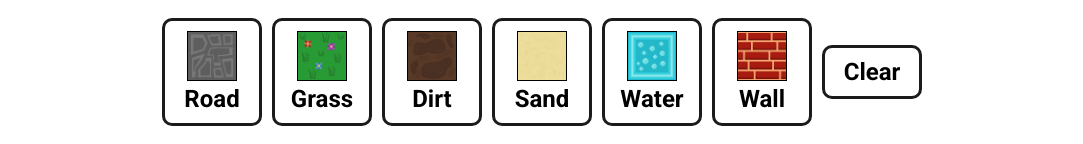
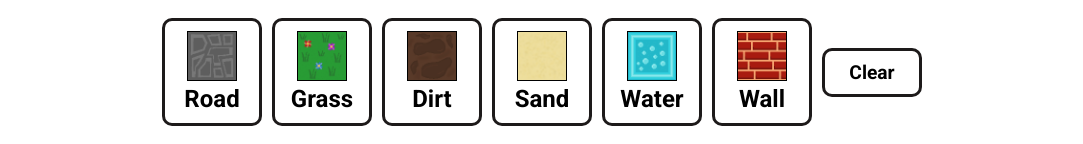
Before and after one commit to ensarhamzic/artificial-intelligence-client, a React (Create React App) app: page / in a window 1280 px wide. Shown: the part 347-491 px from the top of the page, without its empty margins (98-1181 px from the left). Built offline with nearby package versions, Linux system fonts and the light colour scheme.

Commit message:
ui improved

```diff
--- a/src/components/PyTanja/PyTanja.js
+++ b/src/components/PyTanja/PyTanja.js
@@ -9,8 +9,6 @@ import classes from "./PyTanja.module.css"
 // TODO: Mogucnost sakrivanja putanje agenta
 // TODO: Score tj. price u donjem uglu
 // TODO: Modali za agente i cene polja
-// TODO: Biranje agenta ili tipa polja preko brojeva (npr kad stisnemo 1 izabere se trava itd)
-// TODO: kada klikne jedan put start disabluj start da ne moze vise da stiska dok se ne zavrsi algoritam
 
 const defaultMap = []
 
@@ -93,6 +91,8 @@ const PyTanja = () => {
   const clearMap = () => {
     if (isRunning) return
     setMap(createEmptyMap(map.length, map[0].length))
+    setAgentPosition([0, 0])
+    setFinishPosition([map.length - 1, map[0].length - 1])
   }
 
   const setMapSize = () => {
@@ -157,6 +157,7 @@ const PyTanja = () => {
 
   const onStart = useCallback(async () => {
     if (isRunning) return
+    console.log("start")
     if (map.some((row) => row.some((tile) => !tile))) {
       // map has some null fields
       NotificationManager.error("Map is not completely built", "Error!", 3000)
--- a/src/components/PyTanja/PyTanja.module.css
+++ b/src/components/PyTanja/PyTanja.module.css
@@ -34,6 +34,11 @@
   cursor: pointer;
   font-size: 1rem;
   font-weight: bold;
+  transition: 0.2s;
+}
+
+.mapSize button:hover {
+  background-color: rgba(61, 61, 61, 0.2);
 }
 
 .mapSize input {
@@ -60,8 +65,9 @@
   background: none;
   font-size: 1.4rem;
   font-weight: bold;
+  transition: 0.2s;
 }
 
 .controls button:hover {
-  background: #ccc;
+  background-color: rgba(61, 61, 61, 0.2);
 }
--- a/src/components/PyTanjaAgentSelector/PyTanjaAgentSelector.module.css
+++ b/src/components/PyTanjaAgentSelector/PyTanjaAgentSelector.module.css
@@ -13,6 +13,11 @@
   padding: 10px;
   cursor: pointer;
   width: 100px;
+  transition: 0.2s;
+}
+
+.agent:hover:not(.agentActive) {
+  background-color: rgba(61, 61, 61, 0.2);
 }
 
 .agent p {
--- a/src/components/PyTanjaMap/PyTanjaMap.js
+++ b/src/components/PyTanjaMap/PyTanjaMap.js
@@ -36,8 +36,8 @@ const Tile = ({
     },
   })
   const dStyle = {
-    opacity: isOver ? 0.5 : 1,
-    backgroundColor: isOver ? "teal" : "white",
+    opacity: isOver ? 0.2 : 1,
+    backgroundColor: isOver ? "black" : "white",
   }
 
   const {
--- a/src/components/PyTanjaMap/PyTanjaMap.module.css
+++ b/src/components/PyTanjaMap/PyTanjaMap.module.css
@@ -79,7 +79,8 @@
 .circle {
   font-weight: bold;
   font-size: 1.3rem;
-  background-color: rgb(113, 113, 254);
+  background-color: rgb(255, 243, 135);
+  border: 2px solid black;
   width: 40px;
   height: 40px;
   display: flex;
--- a/src/components/PyTanjaTileSelector/PyTanjaTileSelector.js
+++ b/src/components/PyTanjaTileSelector/PyTanjaTileSelector.js
@@ -46,9 +46,9 @@ const PyTanjaTileSelector = ({ onTileSelect, selectedTile, onClearMap }) => {
         />
       ))}
 
-      <div className={classes.tile} onClick={onClearMap}>
-        <p>Clear</p>
-      </div>
+      <button className={classes.button} onClick={onClearMap}>
+        Clear
+      </button>
     </div>
   )
 }
--- a/src/components/PyTanjaTileSelector/PyTanjaTileSelector.module.css
+++ b/src/components/PyTanjaTileSelector/PyTanjaTileSelector.module.css
@@ -13,11 +13,32 @@
   padding: 10px;
   cursor: pointer;
   width: 100px;
+  transition: 0.2s;
+}
+
+.tile:hover:not(.tileActive) {
+  background-color: rgba(61, 61, 61, 0.2);
 }
 
 .tile p {
   font-size: 1.5rem;
   font-weight: bold;
+}
+
+.button {
+  border: 3px solid rgb(29, 26, 26);
+  border-radius: 10px;
+  padding: 10px;
+  cursor: pointer;
+  width: 100px;
+  font-size: 1.2rem;
+  font-weight: bold;
+  background-color: white;
+  transition: 0.2s;
+}
+
+.button:hover {
+  background-color: rgba(61, 61, 61, 0.2);
 }
 
 .tile img {
@@ -27,5 +48,5 @@
 }
 
 .tileActive {
-  background: rgba(0, 60, 255, 0.7);
+  background: rgba(61, 61, 61, 0.5);
 }
```
